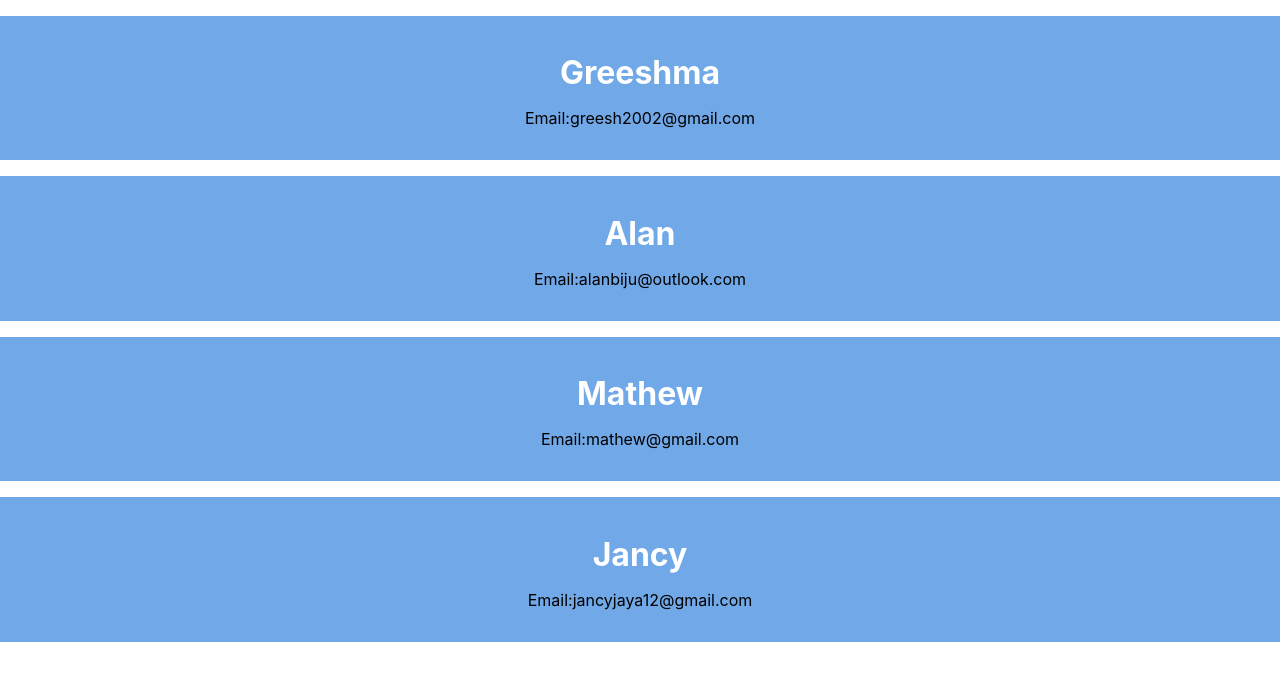
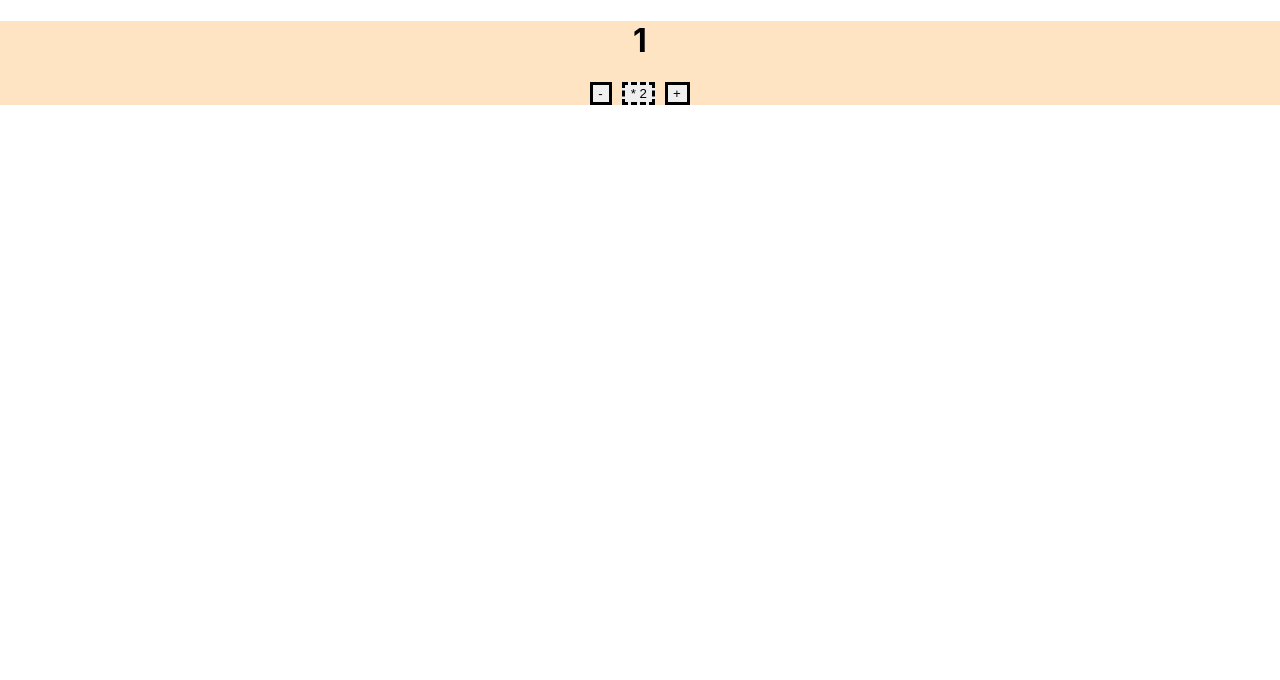
Before and after one commit to JanzeeJD/React_Tasks, a React (Create React App) app: page / in a window 1280 px wide. Shown: the top 680 px of the page. Built offline with nearby package versions, Linux system fonts and the light colour scheme.

Commit message:
feat: update app.jsx

```diff
--- a/src/components/app.jsx
+++ b/src/components/app.jsx
@@ -15,7 +15,10 @@ export function App(){
 
   return(
     <div>
-      {persons.map((person)=><FirstComponent name={person.name} email={person.email}/>)}
+      {/* {persons.map((person)=><FirstComponent name={person.name} email={person.email}/>)} */}
+      {<SecondComponent/>}
+      {/* {<ThirdComponent/>} */}
+      {/* {<FourComponent/>} */}
     </div>
 
   )
```
